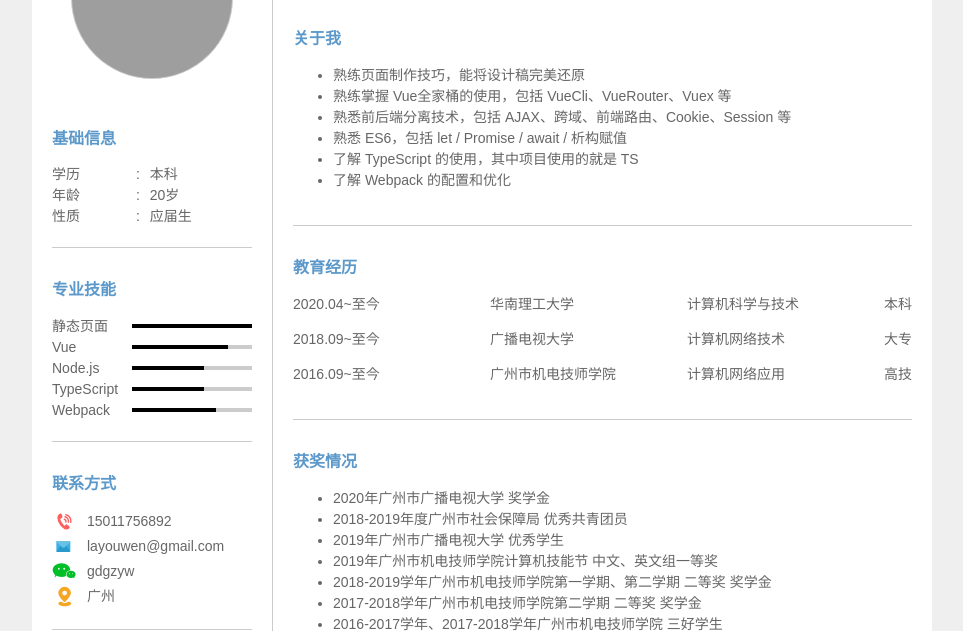
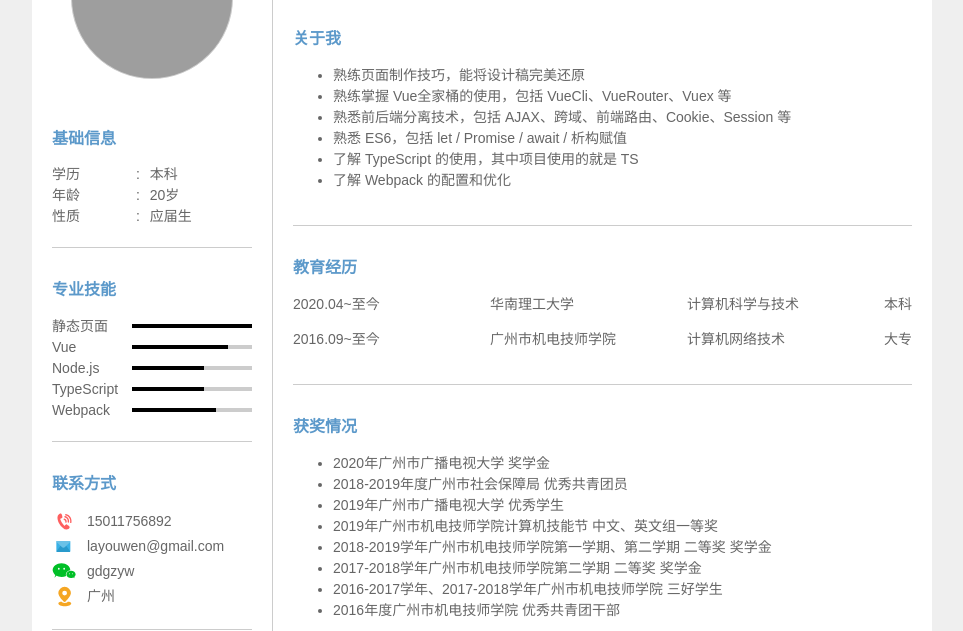
Before and after one commit to Layouwen/CV-liangyouwen, a plain HTML site: page src/mode.html in a window 1280 px wide. Shown: the part 169-800 px from the top of the page, without its empty margins (158-1121 px from the left). Drawn offline with Linux system fonts and the light colour scheme; grey boxes are pictures that could not be loaded.

Commit message:
update time

```diff
--- a/src/mode.html
+++ b/src/mode.html
@@ -114,16 +114,10 @@
                         <span>本科</span>
                     </p>
                     <p>
-                        <span>2018.09~至今</span>
-                        <span>广播电视大学</span>
+                        <span>2016.09~至今</span>
+                        <span>广州市机电技师学院</span>
                         <span>计算机网络技术</span>
                         <span>大专</span>
-                    </p>
-                    <p>
-                        <span>2016.09~至今</span>
-                        <span>广州市机电技师学院</span>
-                        <span>计算机网络应用</span>
-                        <span>高技</span>
                     </p>
                 </div>
             </section>
```
Also changed, not shown: src/index.html (+2 -8 lines).
